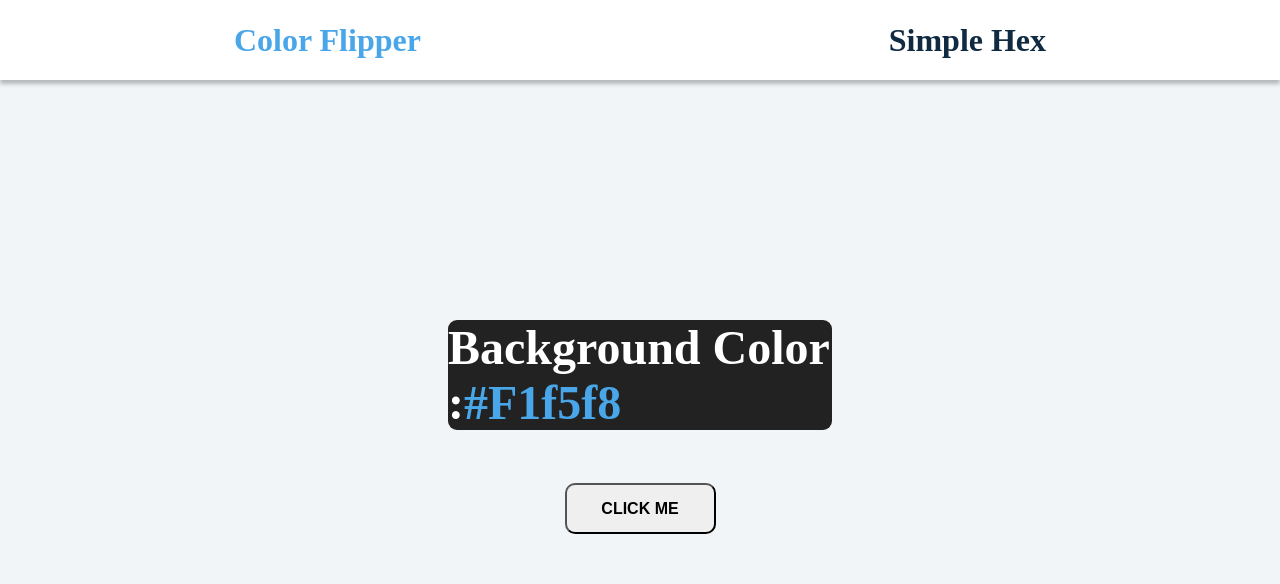
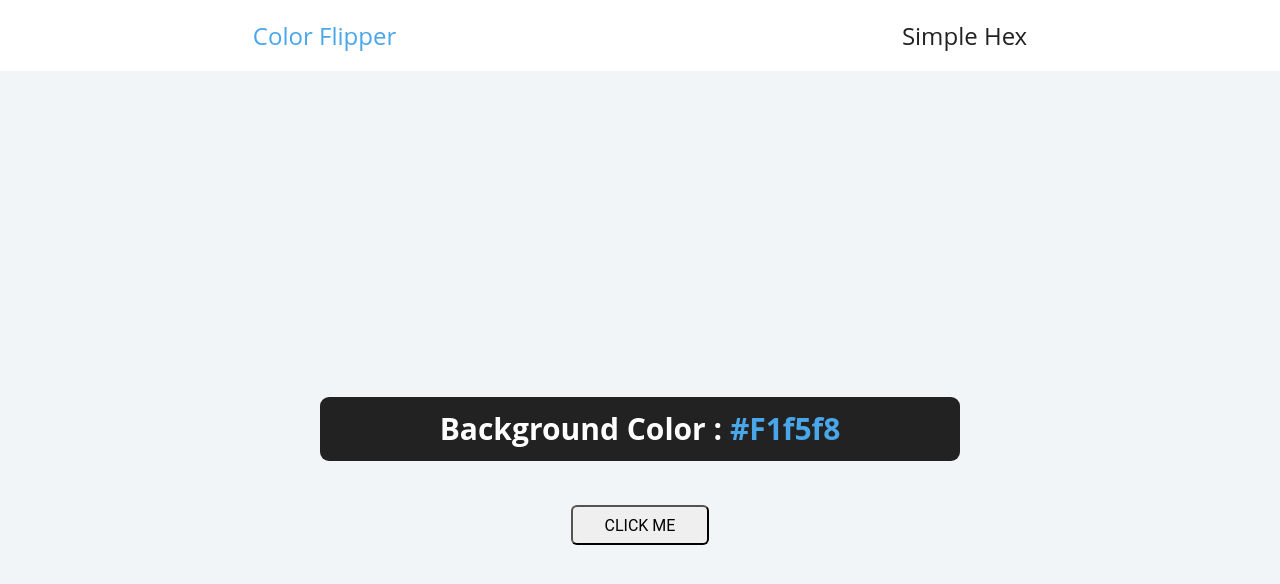
Before and after one commit to pricheus/Color-Flipper, a plain HTML site: page hex.html in a window 1280 px wide. Drawn offline with Linux system fonts and the light colour scheme.

Commit message:
last remake

```diff
--- a/color.css
+++ b/color.css
@@ -1,74 +1,80 @@
 *{
     box-sizing: content-box;
-    padding:0 ;
-margin: 0;
+    padding: 0;
+    margin: 0;
 }
 
 body{
+    font-family: 'Open Sans', sans-serif;
+    font-size: 1.25rem;
     background-color: hsl(206, 33%, 96%);
     color: #222;
 }
 
 header{
-display: flex;
-justify-content: space-around;
-align-items: center;
-background-color: #fff;
-box-shadow: 0px 4px 4px rgba(0, 0, 0, 0.25);
-height:80px ;
+    background-color: #fff;
+    display: flex;
+    justify-content: space-around;
+    align-items: center;
+    height: 71px;
+   font-size: 1.5rem;
+}
+
+#title{
+    color: #49a6e9;
 
 }
 
-h1 {
-    color: #49A6E9;
+a{
+    color: #222;
+    text-decoration:solid;
 }
 
-a{
-    text-decoration: none;
-    color: #102a42;
+a:link{
+    color: #222;
 }
 
+
 a:hover{
-    color: #49A6E9;
+    color: rgb(192, 186, 186);
+}
+
+a:active{
+    color: #49a6e9;
 }
 
 main{
-    position: relative;
-    top: 10ch;
-    display: flex;
-    flex-direction: column;
-    align-items: center;
-
-    margin: 20ch 0;
-    height:100% ;
-}
-
-.colorContainer{
-    background-color: #222;
-    color: #fff;
-    width: 30%;
-    height: 80%;
     display: flex;
     justify-content: center;
     align-items: center;
+    flex-direction: column;
+    height: 100vh;
+}
+
+#changeColorContainer{
+    width: 50%;
+    height: 8%;
+    background-color: #222;
+    color: #fff;
     border-radius: 9px;
 
-    font-size: 2rem;
+    display: flex;
+    justify-content: center;
+    align-items: center;
 }
 
-#changingColor{
-    color: #49A6E9;
+#changeColor{
+    color: #49a6e9;
 }
 
 button{
-    width: 147px;
-    height: 47px;
-    border-radius: 10px;
-    font-size: 16px;
-    font-weight: 600;
-    text-transform: uppercase;
-
-    margin-top: 6ch;
+    margin-top: 5ch;
+    width: 15ch;
+    height: 4ch;
+    border-radius: 6px;
+    font-size:16px ;
+    font-weight: 400;
+    font-family: 'Roboto', sans-serif;
 }
 
 button:hover{
--- a/hex.html
+++ b/hex.html
@@ -8,18 +8,21 @@
     <title>Hex</title>
 </head>
 <body>
+    <header>
+        <p id="title">Color Flipper</p>
+        <section>
+            <a href="color.html">Simple</a>
+            <a href="hex.html">Hex</a>
+        </section>
+       </header>
 
-    <header>
-        <h1 id="colorFlipper">Color Flipper</h1> <h1><a href="color.html">Simple</a> <a href="hex.html">Hex</a></h1>
-    </header>
 
-    <main id="mainContent">
-        <div class="colorContainer">
-            <h2>Background Color :<span id="changingColor">#F1f5f8</span></h2>
-        </div>
-        <button class="button-clickMe">click me</button>
-    </main>
-
+       <main id="mainContainer">
+            <div id="changeColorContainer">
+                <h2>Background Color :<span id="changeColor"> #F1f5f8</span></h2>
+            </div>
+            <button id="clickMe">CLICK ME</button>
+       </main>
 <script src="hex.js"></script>
 </body>
 </html>
--- a/hex.js
+++ b/hex.js
@@ -1,26 +1,25 @@
-//List of colors
-const colors = [0,1,2,3,4,5,6,7,8,9,"A","B","C","D","E","F"];
+//colors
+const colors = [1,2,3,4,5,6,7,8,9,'A','B','C','D','E','F' ]
 
-//Interactive elements
-const button = document.getElementsByClassName('button-clickMe')[0];
-const changingColor = document.getElementById('changingColor');
-const mainContainer = document.body;
+//interactive elements
+const button = document.getElementById('clickMe');
+const changeColor = document.getElementById('changeColor');
+const backGroundColor = document.getElementById('mainContainer');
 
 
-
-// event on button
-button.addEventListener('click', function(){
-  let tag = "#"
-    for(let i=0; i<6; i++){
-        tag += colors[randomNumber()] ;
-    }
-
-    changingColor.textContent =tag ;
-    mainContainer.style.backgroundColor = tag;
-
-});
+// functions
+function getRandomNumber (){
+return Math.floor( Math.random() * colors.length);
+};
 
 
-  function randomNumber () {
-    return Math.floor(Math.random() * colors.length);
-  }
+//eventListener
+button.onclick = function(){
+  let hex =  '#';
+
+  for(let i=0; i<6; i++){
+    hex += colors[getRandomNumber()]
+  };
+    changeColor.textContent = hex;
+    backGroundColor.style.background = hex;
+};
```
Also changed, not shown: color.html (+14 -11 lines), color.js (+15 -14 lines).
